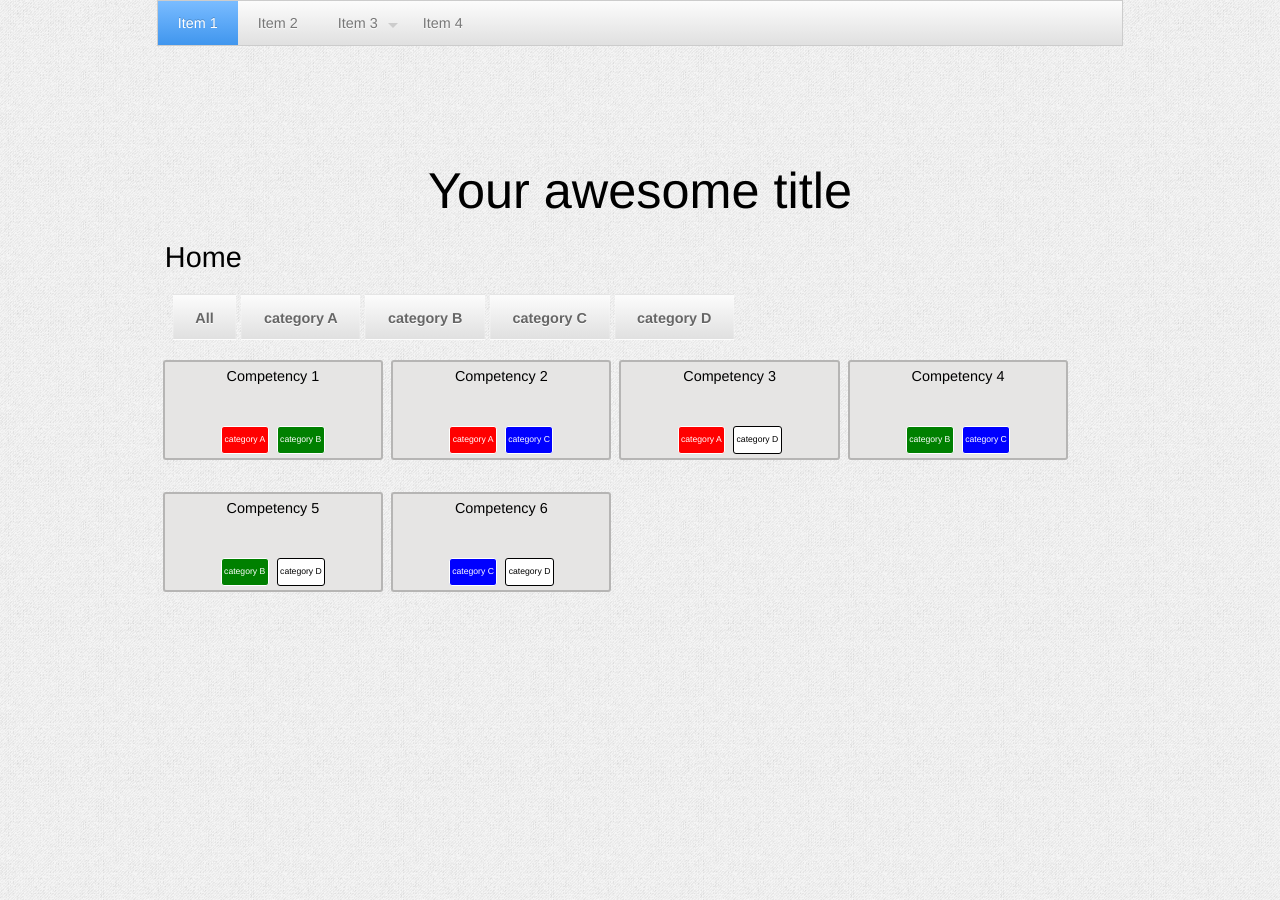
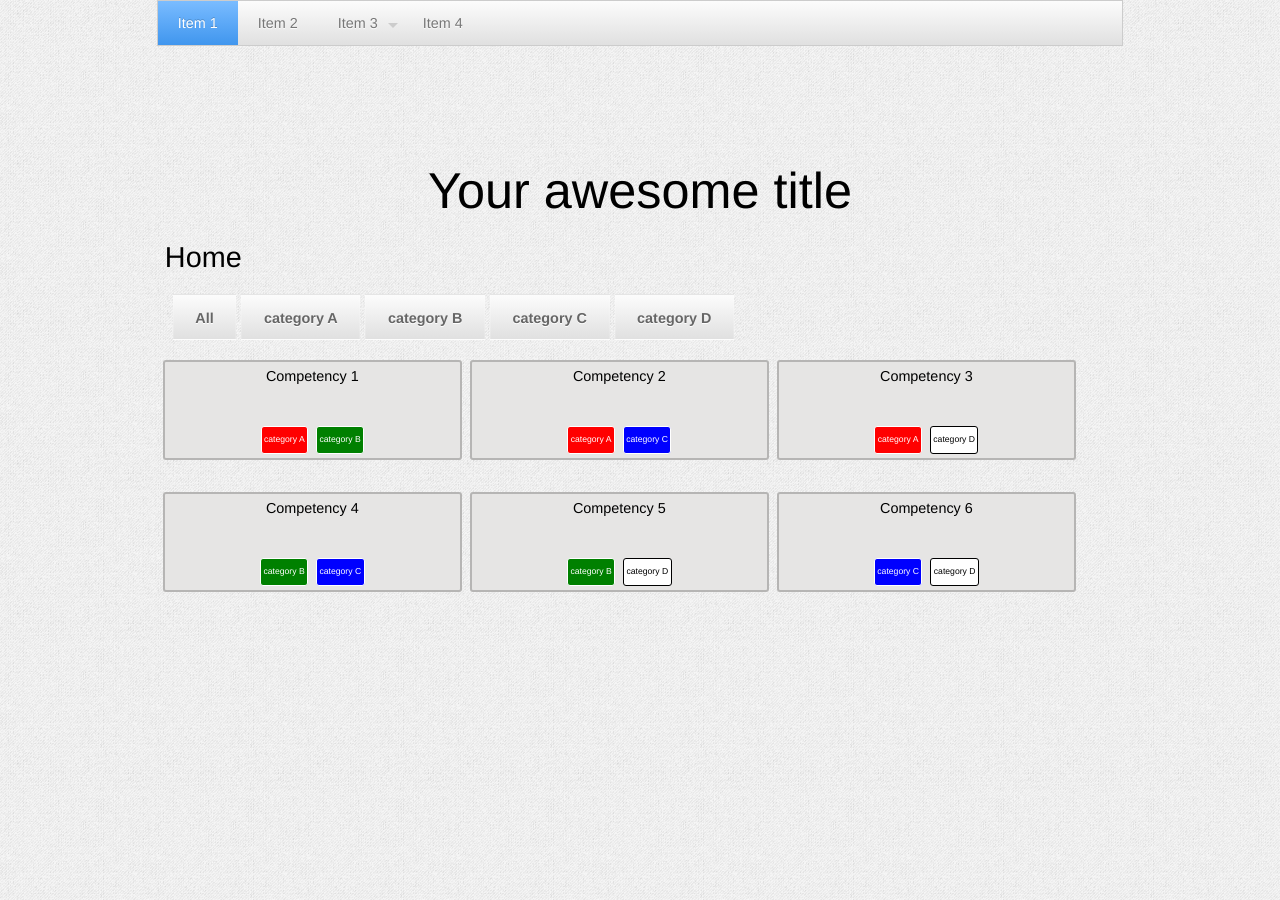
Before and after one commit to berthelemy/competencies.cabi.org, a Jekyll site: the page built from index.md, in a window 1280 px wide. Built offline with Jekyll 4.4.1, drawn with Linux system fonts in a browser that asks for light colours; nearby versions of some CDN libraries.

Commit message:
Tweak column sizing

```diff
--- a/_includes/grid.html
+++ b/_includes/grid.html
@@ -16,7 +16,7 @@
     {% for competency in site.data.competencies %}
       {% capture tags %}{% for tag in competency.tags %}{{ tag | slugify }} {% endfor %}{% endcapture %}
 
-    <div class="col_3 grid-item {{ tags }}">{{ competency.title }}
+    <div class="col_4 grid-item {{ tags }}">{{ competency.title }}
       <div class="tags">
         {% for tag in competency.tags %}
         <span class="tag {{ tag | slugify }}">{{ tag }}</span>
```
